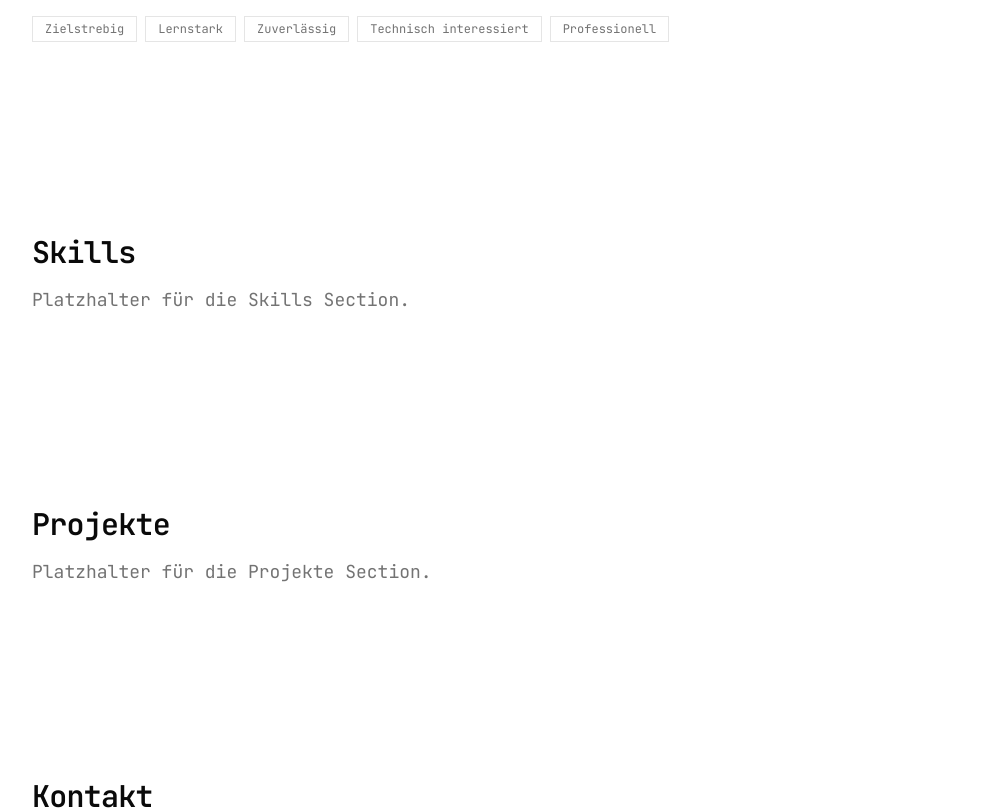
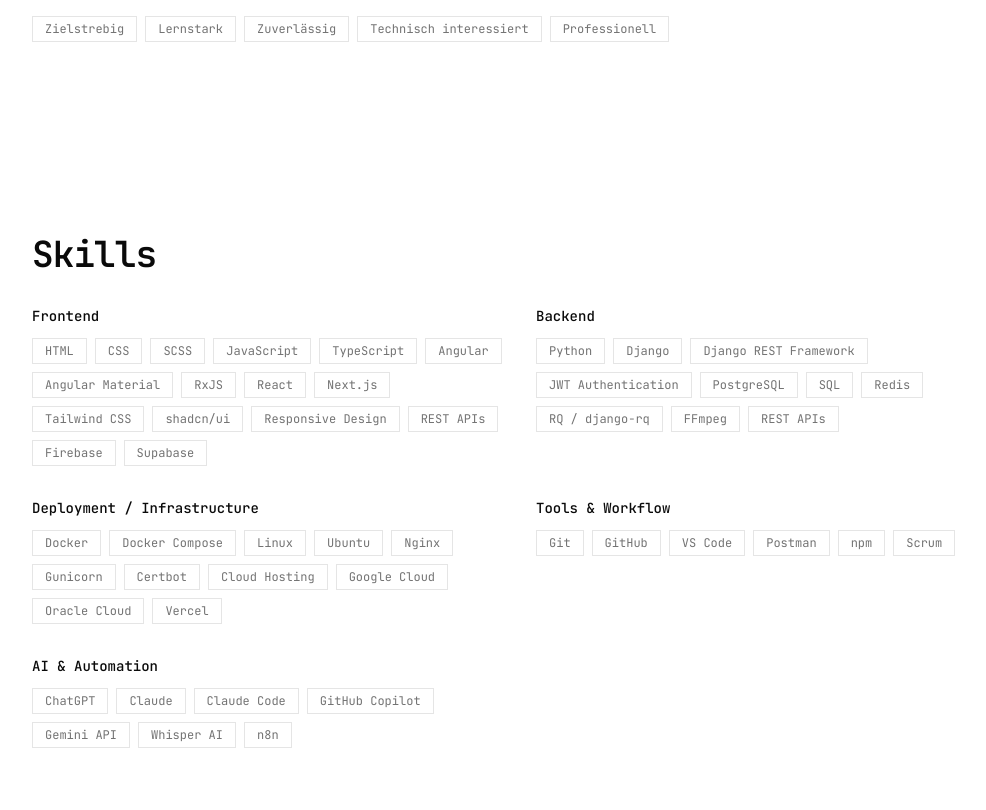
Before and after one commit to DrPinselbecher/full-stack-portfolio, a Next.js app: page / in a window 1280 px wide. Shown: the part 1120-1930 px from the top of the page, without its empty margins (120-1106 px from the left). Built offline with nearby package versions, Linux system fonts and the light colour scheme.

Commit message:
feat(skills): add initial skills section

```diff
--- a/src/components/sections/SkillsSection.tsx
+++ b/src/components/sections/SkillsSection.tsx
@@ -1,19 +1,105 @@
+const skillGroups = [
+  {
+    label: "Frontend",
+    skills: [
+      "HTML",
+      "CSS",
+      "SCSS",
+      "JavaScript",
+      "TypeScript",
+      "Angular",
+      "Angular Material",
+      "RxJS",
+      "React",
+      "Next.js",
+      "Tailwind CSS",
+      "shadcn/ui",
+      "Responsive Design",
+      "REST APIs",
+      "Firebase",
+      "Supabase",
+    ],
+  },
+  {
+    label: "Backend",
+    skills: [
+      "Python",
+      "Django",
+      "Django REST Framework",
+      "JWT Authentication",
+      "PostgreSQL",
+      "SQL",
+      "Redis",
+      "RQ / django-rq",
+      "FFmpeg",
+      "REST APIs",
+    ],
+  },
+  {
+    label: "Deployment / Infrastructure",
+    skills: [
+      "Docker",
+      "Docker Compose",
+      "Linux",
+      "Ubuntu",
+      "Nginx",
+      "Gunicorn",
+      "Certbot",
+      "Cloud Hosting",
+      "Google Cloud",
+      "Oracle Cloud",
+      "Vercel",
+    ],
+  },
+  {
+    label: "Tools & Workflow",
+    skills: ["Git", "GitHub", "VS Code", "Postman", "npm", "Scrum"],
+  },
+  {
+    label: "AI & Automation",
+    skills: [
+      "ChatGPT",
+      "Claude",
+      "Claude Code",
+      "GitHub Copilot",
+      "Gemini API",
+      "Whisper AI",
+      "n8n",
+    ],
+  },
+] as const;
+
 export function SkillsSection() {
   return (
     <section
       id="skills"
       aria-labelledby="skills-heading"
-      className="flex flex-col gap-4 py-24"
+      className="flex flex-col gap-8 py-24"
     >
       <h2
         id="skills-heading"
-        className="text-3xl font-semibold tracking-tight text-foreground"
+        className="text-3xl font-semibold tracking-tight text-foreground sm:text-4xl"
       >
         Skills
       </h2>
-      <p className="max-w-2xl text-lg text-muted-foreground">
-        Platzhalter für die Skills Section.
-      </p>
+
+      <div className="grid grid-cols-1 gap-8 sm:grid-cols-2">
+        {skillGroups.map(({ label, skills }) => (
+          <div key={label} className="flex flex-col gap-3">
+            <h3 className="text-sm font-medium text-foreground">{label}</h3>
+            <ul aria-label={`${label} Skills`} className="flex flex-wrap gap-2">
+              {skills.map((skill) => (
+                <li
+                  key={skill}
+                  className="border border-border px-3 py-1 text-xs text-muted-foreground"
+                >
+                  {skill}
+                </li>
+              ))}
+            </ul>
+          </div>
+        ))}
+      </div>
     </section>
   );
 }
```
